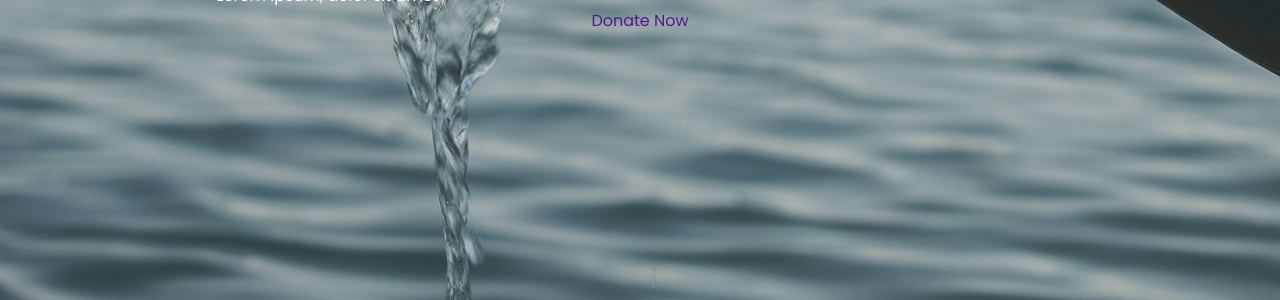
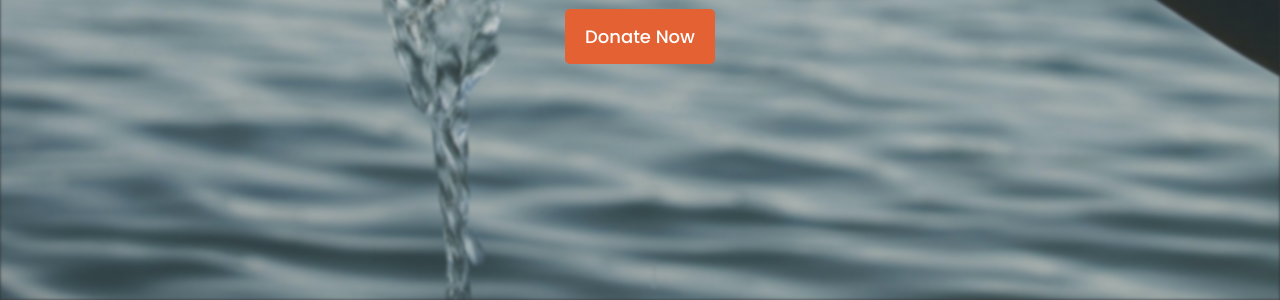
Before and after one commit to rijviislam/donate--today--clone, a plain HTML site: page index.html in a window 1280 px wide. Shown: the part 500-800 px from the top of the page. Drawn offline with nearby package versions, Linux system fonts and the light colour scheme.

Commit message:
part three cmplt

```diff
--- a/style.css
+++ b/style.css
@@ -22,15 +22,30 @@ body {
     text-align: center;
     color: #fff;
 
-    background-image: url(./image/hero_bg.jpg);
+
+    position: relative;
+    z-index: 1;
+}
+.hero__section::before {
+    position: absolute;
+    width: 100%;
+    height: 100%;
+    top: 0;
+    left: 0;
+    content: "";
+
+      background-image: url(./image/hero_bg.jpg);
     background-position: top;
     background-size: cover;
     background-repeat: no-repeat;
+    filter: blur(1.5px);
+    z-index: -1;
+
 }
 .hero__content {
     display: flex;
     flex-direction: column;
-    align-content: center;
+    align-items: center;
     justify-content: center;
 }
 .hero__title {
@@ -39,5 +54,17 @@ body {
     width: 75%;
 }
 .hero__summery {
+    margin: 1rem 0;
     width: 50%;
 }
+.hero__button {
+    margin: 10px 0;
+}
+.primary__button {
+    background-color: rgb(227, 97, 51);
+    padding: 15px 20px;
+    font-size: 18px;
+    font-weight: 500;
+    color: #fff;
+    border-radius: 5px;
+}
```
